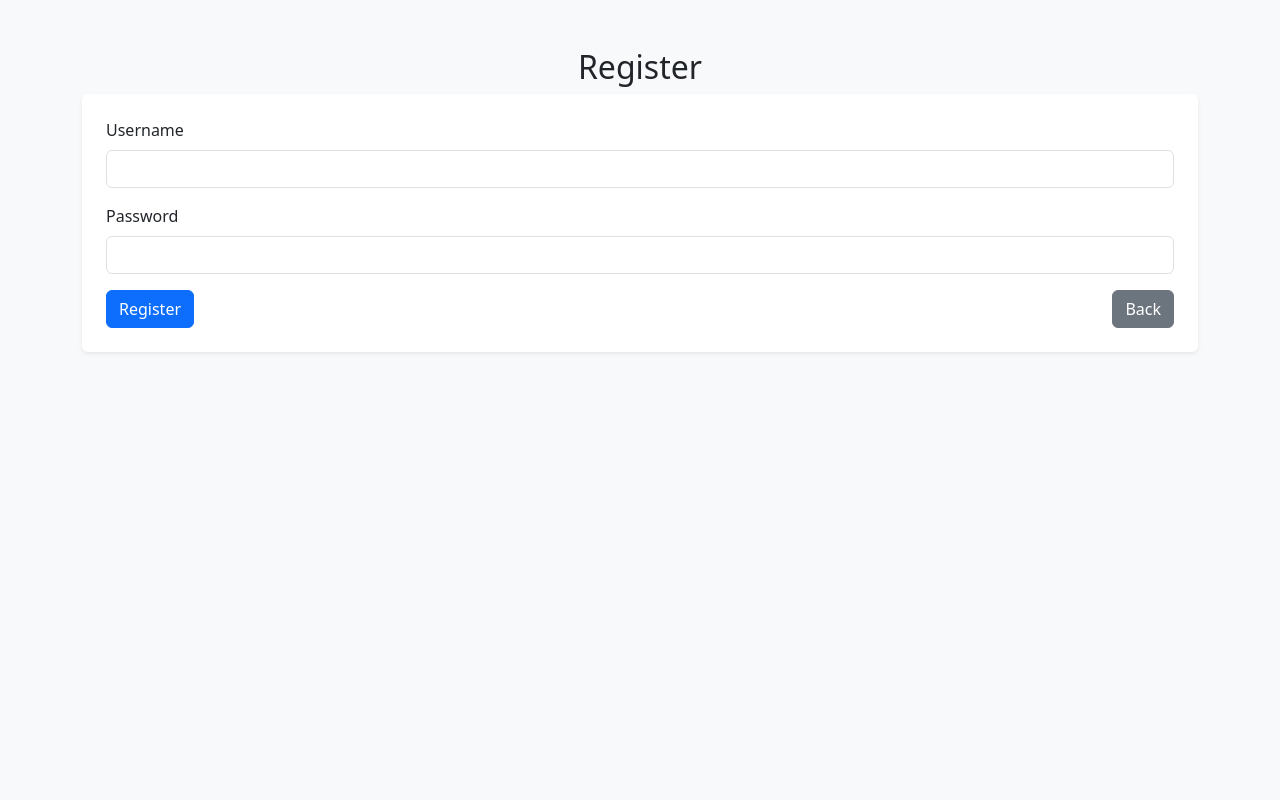
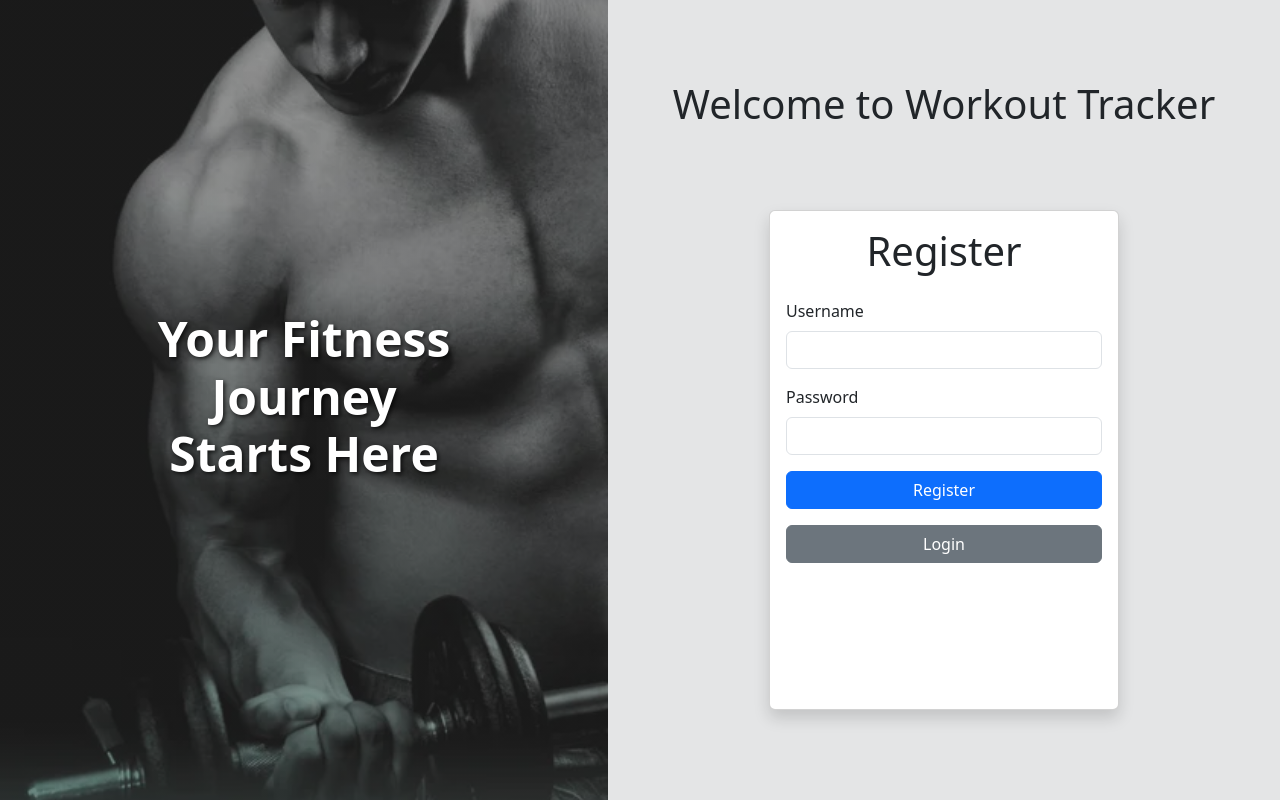
Before and after one commit to Zulmei/workout-app, a Flask app: page /register in a window 1280 px wide. Run offline with Flask 3, Linux system fonts and the light colour scheme.

Commit message:
Update register.html to match login page styling

```diff
--- a/templates/register.html
+++ b/templates/register.html
@@ -2,37 +2,69 @@
 <html lang="en">
 <head>
     <meta charset="UTF-8">
-    <title>Register</title>
+    <meta name="viewport" content="width=device-width, initial-scale=1.0">
+    <title>Register - Workout Tracker</title>
     <link href="https://cdn.jsdelivr.net/npm/bootstrap@5.3.0-alpha1/dist/css/bootstrap.min.css" rel="stylesheet">
+    <style>
+        .welcome-container {
+            display: flex;
+            height: 100vh;
+            align-items: center;
+            justify-content: center;
+        }
+        .image-section {
+            flex: 1;
+            position: relative;
+            overflow: hidden;
+            height: 100vh;
+            background-image: linear-gradient(rgba(50, 50, 50, 0.5), rgba(50, 50, 50, 0.5)), url("{{ url_for('static', filename='images/bicep-curl-home.jpg') }}");
+            background-repeat: no-repeat;
+            background-position: center;
+            background-size: cover;
+        }
+        .form-section {
+            flex: 1;
+            padding: 2rem;
+            display: flex;
+            flex-direction: column;
+            justify-content: center;
+            background: rgba(50, 50, 50, 0.1);
+            height: 100vh;
+        }
+    </style>
 </head>
 <body class="bg-light">
-    <div class="container mt-5">
-        <h2 class="text-center">Register</h2>
+    <div class="container-fluid welcome-container" style="padding: 0;">
+        <!-- Left side: Image section -->
+        <div class="image-section">
+            <div class="hero-text" style="position: absolute; top: 50%; left: 50%; transform: translate(-50%, -50%); color: white; text-align: center;">
+                <h1 style="font-size: 3rem; font-weight: bold; text-shadow: 2px 2px 4px rgba(0, 0, 0, 0.7);">Your Fitness Journey Starts Here</h1>
+            </div>
+        </div>
 
-        {% with messages = get_flashed_messages(with_categories=true) %}
-            {% if messages %}
-                <div class="mb-3">
-                    {% for category, message in messages %}
-                        <div class="alert alert-{{ category }} text-center">{{ message }}</div>
-                    {% endfor %}
-                </div>
-            {% endif %}
-        {% endwith %}
-
-        <form action="{{ url_for('register') }}" method="POST" class="shadow-sm p-4 bg-white rounded">
+        <!-- Right side: Register Section -->
+        <div class="form-section">
+            <h1 class="text-center mt-5 mb-4">Welcome to Workout Tracker</h1>
+            <div class="card shadow" style="width: 100%; max-width: 350px; margin: auto; height: 500px;">
+                <div class="card-body">
+                    <h1 class="card-title text-center mb-4">Register</h1>
+                    <form method="POST" action="{{ url_for('register') }}">
                         <div class="mb-3">
                             <label for="username" class="form-label">Username</label>
-                <input type="text" name="username" id="username" class="form-control" required>
+                            <input type="text" class="form-control" id="username" name="username" required>
                         </div>
                         <div class="mb-3">
                             <label for="password" class="form-label">Password</label>
-                <input type="password" name="password" id="password" class="form-control" required>
+                            <input type="password" class="form-control" id="password" name="password" required>
                         </div>
-            <div class="d-flex justify-content-between">
-                <button type="submit" class="btn btn-primary">Register</button>
-                <a href="{{ url_for('home') }}" class="btn btn-secondary">Back</a>
+                        <button type="submit" class="btn btn-primary w-100 mb-3">Register</button>
+                    </form>
+                    <a href="{{ url_for('login') }}" class="btn btn-secondary w-100 mb-3">Login</a>
                 </div>
-        </form>
             </div>
+        </div>
+    </div>
+
+    <script src="https://cdn.jsdelivr.net/npm/bootstrap@5.3.0-alpha1/dist/js/bootstrap.bundle.min.js"></script>
 </body>
 </html>
```
Lines whose indentation alone changed are shown as unchanged.
